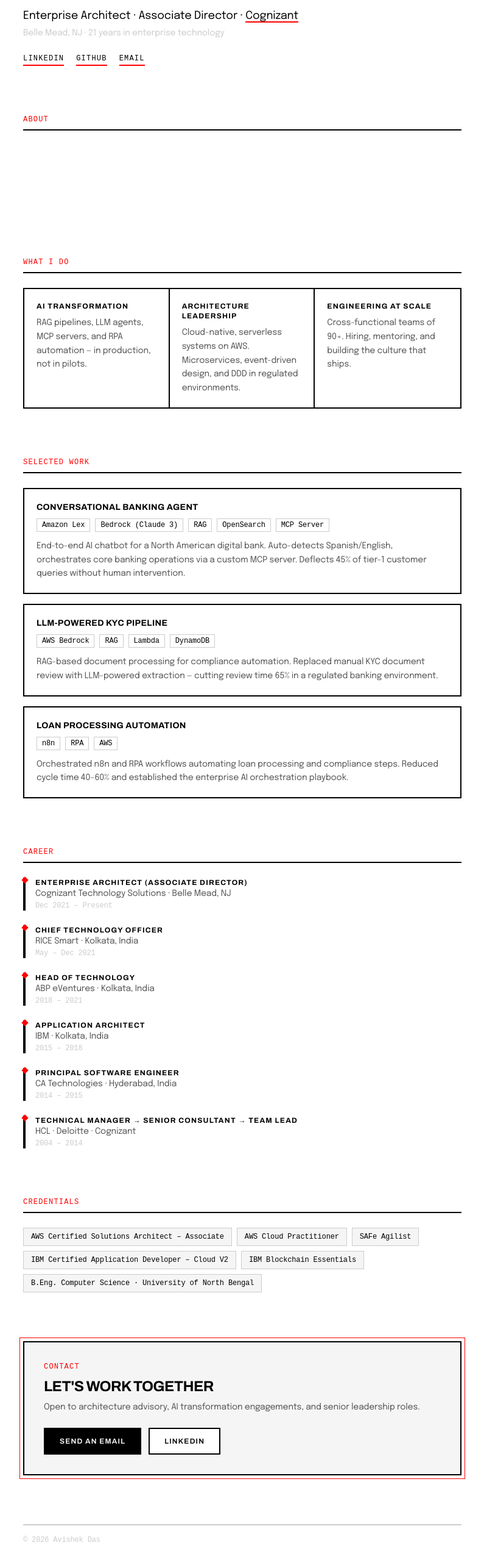
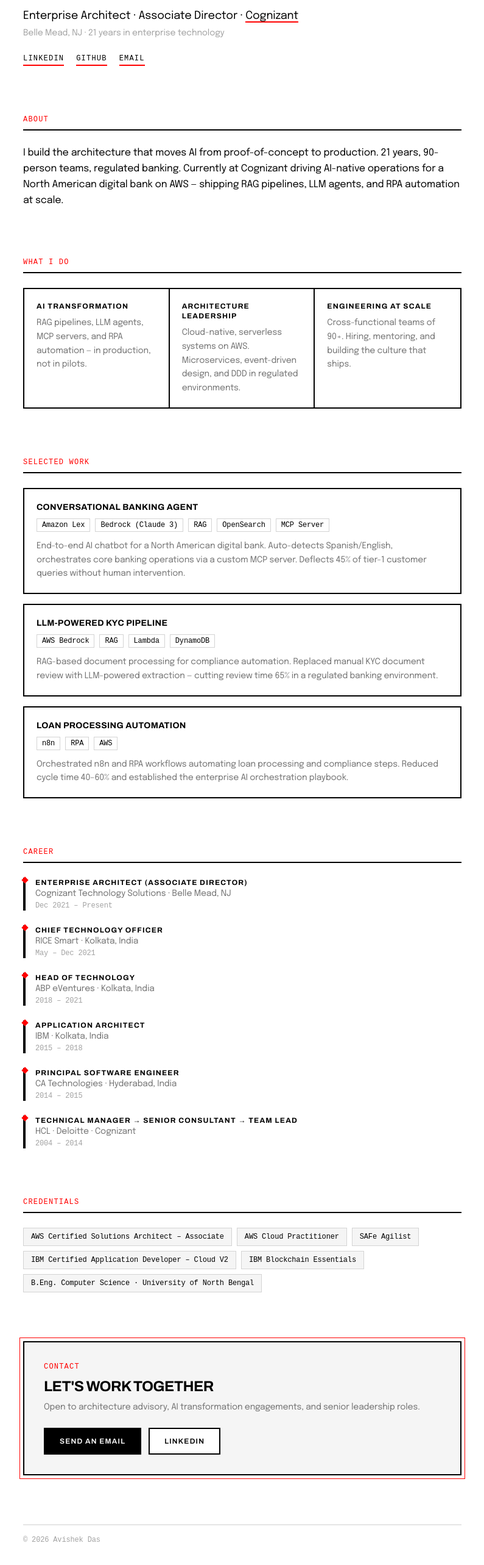
Before and after one commit to avishekdas/avishekdas-portfolio, a Next.js app: page / in a window 1280 px wide. Shown: the part 112-2678 px from the top of the page at 61% size, without its empty margins (242-1037 px from the left). Built offline with nearby package versions, Linux system fonts and the light colour scheme; a web font is replaced by a local one.

Commit message:
fix: replace custom text-text with explicit text-black/neutral across all elements

```diff
--- a/app/page.tsx
+++ b/app/page.tsx
@@ -1,14 +1,14 @@
 export default function Home() {
   return (
-    <main className="min-h-screen bg-base text-text font-sans">
+    <main className="min-h-screen bg-white text-black font-sans">
       <div className="max-w-3xl mx-auto px-6 py-16 space-y-20">
 
         {/* ── HEADER ─────────────────────────────────────────────── */}
         <section>
-          <h1 className="font-head font-bold text-4xl sm:text-5xl tracking-tight leading-tight mb-3">
+          <h1 className="font-head font-bold text-4xl sm:text-5xl tracking-tight leading-tight text-black mb-3">
             Avishek Das
           </h1>
-          <p className="text-lg mb-1">
+          <p className="text-lg text-black mb-1">
             Enterprise Architect · Associate Director ·{" "}
             <a
               href="https://www.cognizant.com"
@@ -19,7 +19,7 @@
               Cognizant
             </a>
           </p>
-          <p className="text-sm text-muted mb-6">Belle Mead, NJ · 21 years in enterprise technology</p>
+          <p className="text-sm text-neutral-400 mb-6">Belle Mead, NJ · 21 years in enterprise technology</p>
           <div className="flex flex-wrap gap-5">
             {[
               { label: "LinkedIn", href: "https://linkedin.com/in/avishekdas" },
@@ -31,7 +31,7 @@
                 href={href}
                 target={href.startsWith("http") ? "_blank" : undefined}
                 rel={href.startsWith("http") ? "noopener noreferrer" : undefined}
-                className="font-mono text-xs font-medium tracking-widest uppercase border-b-2 border-accent pb-0.5 hover:text-accent transition-colors"
+                className="font-mono text-xs font-medium tracking-widest uppercase text-black border-b-2 border-accent pb-0.5 hover:text-accent transition-colors"
               >
                 {label}
               </a>
@@ -41,10 +41,10 @@
 
         {/* ── ABOUT ──────────────────────────────────────────────── */}
         <section>
-          <div className="flex items-baseline gap-2 border-b-2 border-text pb-2 mb-6">
+          <div className="border-b-2 border-black pb-2 mb-6">
             <p className="font-mono text-xs font-medium tracking-widest uppercase text-accent">About</p>
           </div>
-          <p className="text-base leading-relaxed">
+          <p className="text-base text-black leading-relaxed">
             I build the architecture that moves AI from proof-of-concept to production.
             21 years, 90-person teams, regulated banking. Currently at Cognizant driving
             AI-native operations for a North American digital bank on AWS — shipping RAG
@@ -54,10 +54,10 @@
 
         {/* ── WHAT I DO ──────────────────────────────────────────── */}
         <section>
-          <div className="flex items-baseline gap-2 border-b-2 border-text pb-2 mb-6">
+          <div className="border-b-2 border-black pb-2 mb-6">
             <p className="font-mono text-xs font-medium tracking-widest uppercase text-accent">What I Do</p>
           </div>
-          <div className="grid sm:grid-cols-3 border-2 border-text">
+          <div className="grid sm:grid-cols-3 border-2 border-black">
             {[
               {
                 title: "AI Transformation",
@@ -74,12 +74,12 @@
             ].map((card, i) => (
               <div
                 key={card.title}
-                className={`p-5 ${i < 2 ? "border-b-2 sm:border-b-0 sm:border-r-2 border-text" : ""}`}
+                className={`p-5 ${i < 2 ? "border-b-2 sm:border-b-0 sm:border-r-2 border-black" : ""}`}
               >
-                <h3 className="font-head font-bold text-xs uppercase tracking-widest mb-2">
+                <h3 className="font-head font-bold text-xs uppercase tracking-widest text-black mb-2">
                   {card.title}
                 </h3>
-                <p className="text-sm leading-relaxed" style={{ color: "#555" }}>{card.desc}</p>
+                <p className="text-sm leading-relaxed text-neutral-500">{card.desc}</p>
               </div>
             ))}
           </div>
@@ -87,7 +87,7 @@
 
         {/* ── SELECTED WORK ──────────────────────────────────────── */}
         <section>
-          <div className="flex items-baseline gap-2 border-b-2 border-text pb-2 mb-6">
+          <div className="border-b-2 border-black pb-2 mb-6">
             <p className="font-mono text-xs font-medium tracking-widest uppercase text-accent">Selected Work</p>
           </div>
           <div className="space-y-4">
@@ -108,21 +108,18 @@
                 desc: "Orchestrated n8n and RPA workflows automating loan processing and compliance steps. Reduced cycle time 40–60% and established the enterprise AI orchestration playbook.",
               },
             ].map((work) => (
-              <div key={work.title} className="border-2 border-text p-5">
-                <h3 className="font-head font-bold text-sm uppercase tracking-wide mb-2">
+              <div key={work.title} className="border-2 border-black p-5">
+                <h3 className="font-head font-bold text-sm uppercase tracking-wide text-black mb-2">
                   {work.title}
                 </h3>
                 <div className="flex flex-wrap gap-2 mb-3">
                   {work.tags.map((tag) => (
-                    <span
-                      key={tag}
-                      className="font-mono text-xs border border-muted px-2 py-0.5"
-                    >
+                    <span key={tag} className="font-mono text-xs text-black border border-neutral-300 px-2 py-0.5">
                       {tag}
                     </span>
                   ))}
                 </div>
-                <p className="text-sm leading-relaxed" style={{ color: "#555" }}>{work.desc}</p>
+                <p className="text-sm leading-relaxed text-neutral-500">{work.desc}</p>
               </div>
             ))}
           </div>
@@ -130,25 +127,25 @@
 
         {/* ── CAREER ─────────────────────────────────────────────── */}
         <section>
-          <div className="flex items-baseline gap-2 border-b-2 border-text pb-2 mb-6">
+          <div className="border-b-2 border-black pb-2 mb-6">
             <p className="font-mono text-xs font-medium tracking-widest uppercase text-accent">Career</p>
           </div>
           <div className="space-y-6">
             {[
-              { role: "Enterprise Architect (Associate Director)", company: "Cognizant Technology Solutions", location: "Belle Mead, NJ", period: "Dec 2021 – Present" },
+              { role: "Enterprise Architect (Associate Director)", company: "Cognizant Technology Solutions", location: "Belle Mead, NJ",  period: "Dec 2021 – Present" },
               { role: "Chief Technology Officer",                  company: "RICE Smart",                    location: "Kolkata, India",  period: "May – Dec 2021" },
               { role: "Head of Technology",                        company: "ABP eVentures",                 location: "Kolkata, India",  period: "2018 – 2021" },
               { role: "Application Architect",                     company: "IBM",                           location: "Kolkata, India",  period: "2015 – 2018" },
               { role: "Principal Software Engineer",               company: "CA Technologies",               location: "Hyderabad, India", period: "2014 – 2015" },
               { role: "Technical Manager → Senior Consultant → Team Lead", company: "HCL · Deloitte · Cognizant", location: "", period: "2004 – 2014" },
             ].map((job) => (
-              <div key={job.company + job.period} className="pl-4 border-l-4 border-text relative">
+              <div key={job.company + job.period} className="pl-4 border-l-4 border-black relative">
                 <span className="absolute -left-[5px] top-0 w-2 h-2 bg-accent rotate-45 block" />
-                <p className="font-head font-bold text-xs uppercase tracking-widest">{job.role}</p>
-                <p className="text-sm" style={{ color: "#555" }}>
+                <p className="font-head font-bold text-xs uppercase tracking-widest text-black">{job.role}</p>
+                <p className="text-sm text-neutral-500">
                   {job.company}{job.location ? ` · ${job.location}` : ""}
                 </p>
-                <p className="font-mono text-xs text-muted mt-0.5">{job.period}</p>
+                <p className="font-mono text-xs text-neutral-400 mt-0.5">{job.period}</p>
               </div>
             ))}
           </div>
@@ -156,7 +153,7 @@
 
         {/* ── CREDENTIALS ────────────────────────────────────────── */}
         <section>
-          <div className="flex items-baseline gap-2 border-b-2 border-text pb-2 mb-6">
+          <div className="border-b-2 border-black pb-2 mb-6">
             <p className="font-mono text-xs font-medium tracking-widest uppercase text-accent">Credentials</p>
           </div>
           <div className="flex flex-wrap gap-2">
@@ -168,10 +165,7 @@
               "IBM Blockchain Essentials",
               "B.Eng. Computer Science · University of North Bengal",
             ].map((cert) => (
-              <span
-                key={cert}
-                className="font-mono text-xs bg-surface border border-muted px-3 py-1.5"
-              >
+              <span key={cert} className="font-mono text-xs text-black bg-neutral-100 border border-neutral-300 px-3 py-1.5">
                 {cert}
               </span>
             ))}
@@ -179,19 +173,19 @@
         </section>
 
         {/* ── CONTACT ────────────────────────────────────────────── */}
-        <section className="bg-surface border-2 border-text p-8 relative">
+        <section className="bg-neutral-100 border-2 border-black p-8 relative">
           <span className="absolute -top-2 -left-2 -right-2 -bottom-2 border border-accent pointer-events-none" />
           <p className="font-mono text-xs font-medium tracking-widest uppercase text-accent mb-2">Contact</p>
-          <h2 className="font-head font-bold text-2xl uppercase tracking-tight mb-2">
+          <h2 className="font-head font-bold text-2xl uppercase tracking-tight text-black mb-2">
             Let&apos;s work together
           </h2>
-          <p className="text-sm mb-6" style={{ color: "#555" }}>
+          <p className="text-sm text-neutral-500 mb-6">
             Open to architecture advisory, AI transformation engagements, and senior leadership roles.
           </p>
           <div className="flex flex-wrap gap-3">
             <a
               href="mailto:avishekdas.cool@gmail.com"
-              className="font-head font-semibold text-xs uppercase tracking-widest px-6 py-3 bg-text text-white border-2 border-text hover:bg-accent hover:border-accent transition-colors"
+              className="font-head font-semibold text-xs uppercase tracking-widest px-6 py-3 bg-black text-white border-2 border-black hover:bg-accent hover:border-accent transition-colors"
             >
               Send an email
             </a>
@@ -199,7 +193,7 @@
               href="https://linkedin.com/in/avishekdas"
               target="_blank"
               rel="noopener noreferrer"
-              className="font-head font-semibold text-xs uppercase tracking-widest px-6 py-3 bg-base text-text border-2 border-text hover:bg-text hover:text-white transition-colors"
+              className="font-head font-semibold text-xs uppercase tracking-widest px-6 py-3 bg-white text-black border-2 border-black hover:bg-black hover:text-white transition-colors"
             >
               LinkedIn
             </a>
@@ -207,8 +201,8 @@
         </section>
 
         {/* ── FOOTER ─────────────────────────────────────────────── */}
-        <footer className="border-t-2 border-muted pt-4">
-          <p className="font-mono text-xs text-muted">
+        <footer className="border-t-2 border-neutral-200 pt-4">
+          <p className="font-mono text-xs text-neutral-400">
             © {new Date().getFullYear()} Avishek Das
           </p>
         </footer>
```
